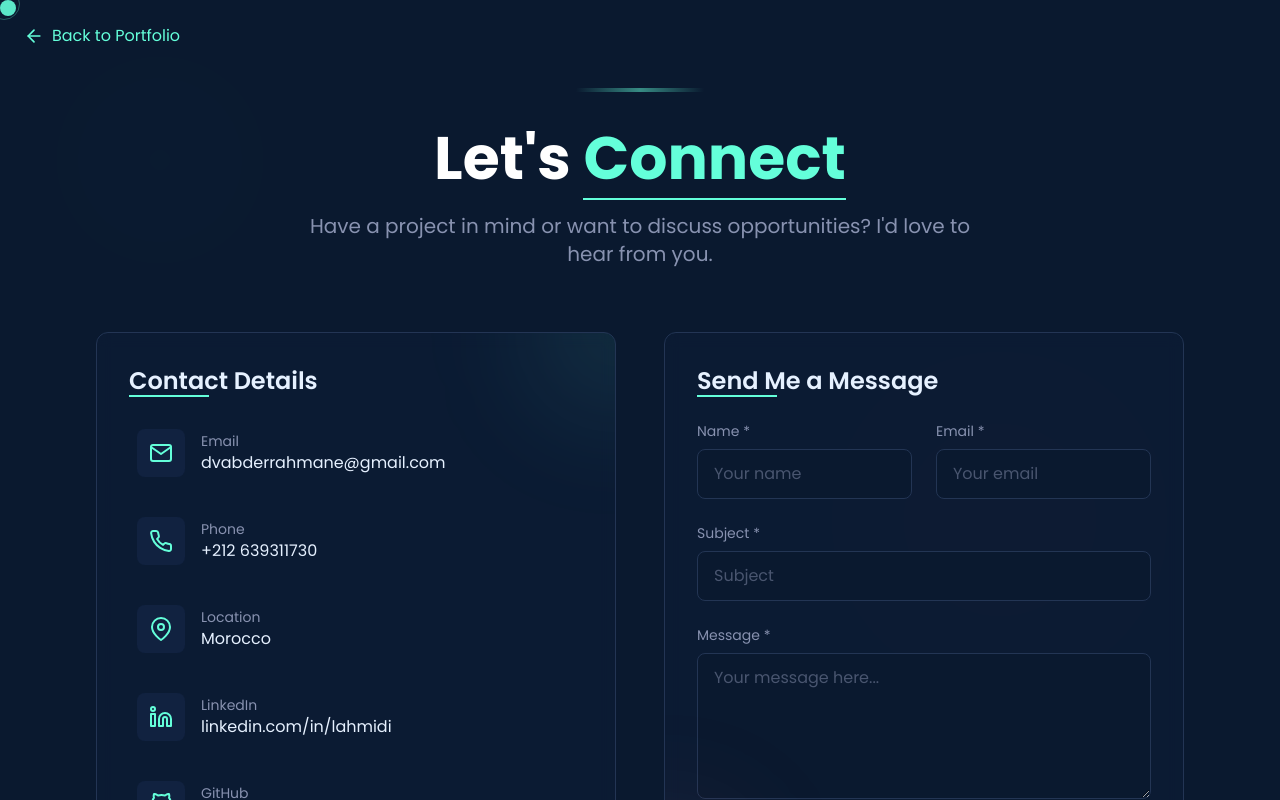
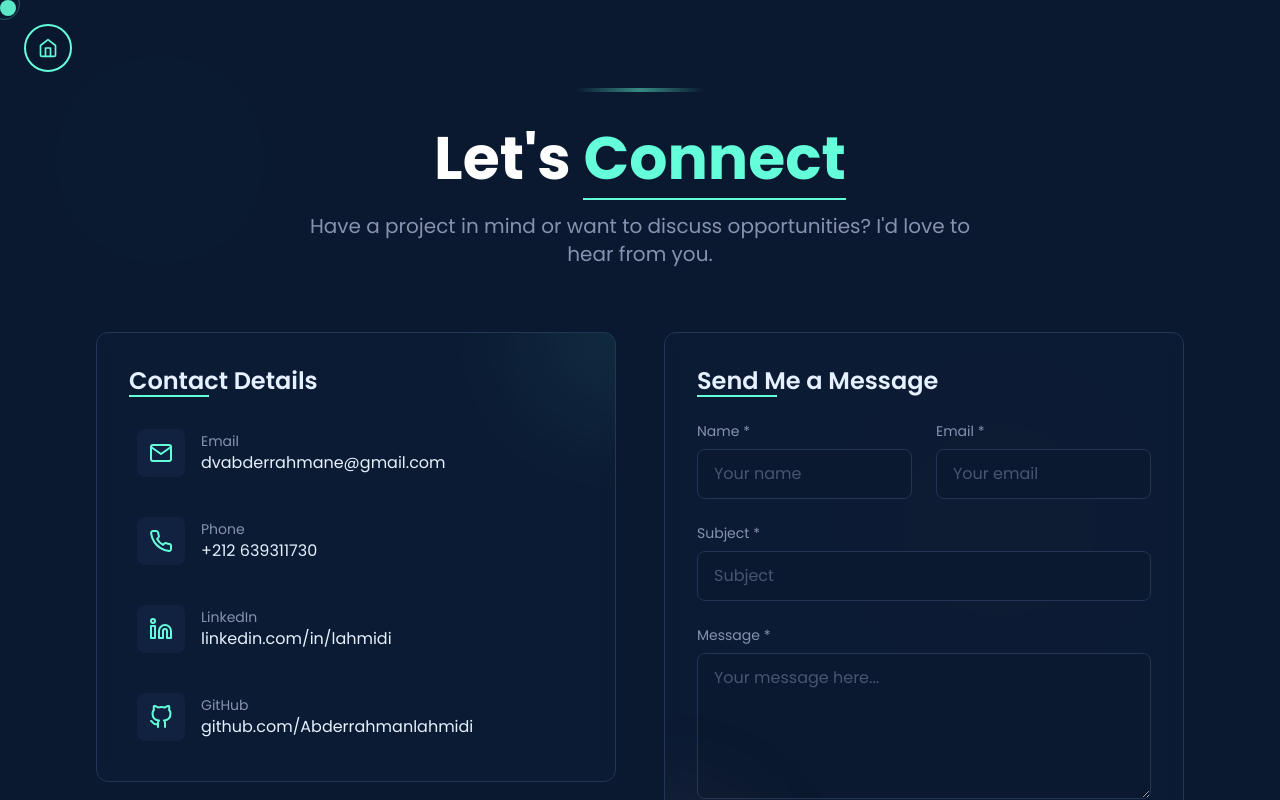
Before and after one commit to Abderrahmanlahmidi/Abderrahmane-Lahmidi, a React (Vite) app: page /contact in a window 1280 px wide. Shown: the top 800 px of the page. Built offline with nearby package versions, Linux system fonts and the light colour scheme; the HTML template or start-up script is replaced by a standard one.

Commit message:
add changes

```diff
--- a/package.json
+++ b/package.json
@@ -12,6 +12,7 @@
   "dependencies": {
     "@tailwindcss/vite": "^4.1.11",
     "framer-motion": "^12.23.11",
+    "popmotion": "^11.0.5",
     "react": "^19.1.0",
     "react-dom": "^19.1.0",
     "react-icons": "^5.5.0",
--- a/src/components/CursorFollower.jsx
+++ b/src/components/CursorFollower.jsx
@@ -7,7 +7,7 @@ export default function CursorFollower() {
   const [isClicking, setIsClicking] = useState(false);
   const [isMobile, setIsMobile] = useState(false);
 
-  // Smooth motion values for the cursor
+
   const cursorX = useMotionValue(0);
   const cursorY = useMotionValue(0);
   const springConfig = { stiffness: 500, damping: 30 };
@@ -15,9 +15,9 @@ export default function CursorFollower() {
   const y = useSpring(cursorY, springConfig);
 
   useEffect(() => {
-    // Check screen size once on mount
+
     const screenWidth = window.innerWidth;
-    if (screenWidth < 768) { // 👈 Tailwind md = 768px
+    if (screenWidth < 768) {
       setIsMobile(true);
       return;
     }
--- a/src/components/Footer.jsx
+++ b/src/components/Footer.jsx
@@ -22,7 +22,7 @@ const Footer = () => {
 
           {/* Middle - Navigation */}
           <nav className="hidden md:flex gap-6">
-            {['Home', 'About', 'Projects', 'Contact'].map((item) => (
+            {['Home', 'About', 'Skills', 'Certificates', 'Experiences', 'Projects'].map((item) => (
               <a
                 key={item}
                 href={`#${item.toLowerCase()}`}
@@ -36,7 +36,7 @@ const Footer = () => {
           {/* Right side - Social links ..*/}
           <div className="flex gap-6">
             <a
-              href="https://github.com/yourusername"
+              href="https://github.com/Abderrahmanlahmidi"
               target="_blank"
               rel="noopener noreferrer"
               aria-label="GitHub"
@@ -45,7 +45,7 @@ const Footer = () => {
               <FiGithub />
             </a>
             <a
-              href="https://linkedin.com/in/yourprofile"
+              href="https://www.linkedin.com/in/lahmidi/"
               target="_blank"
               rel="noopener noreferrer"
               aria-label="LinkedIn"
@@ -54,14 +54,14 @@ const Footer = () => {
               <FiLinkedin />
             </a>
             <a
-              href="mailto:your.email@example.com"
+              href="dvabderrahman@gmail.com"
               aria-label="Email"
               className="text-[#CCD6F6] hover:text-[#64FFDA] transition-colors text-xl"
             >
               <FiMail />
             </a>
             <a
-              href="https://twitter.com/yourhandle"
+              href="https://x.com/Abderra47978756"
               target="_blank"
               rel="noopener noreferrer"
               aria-label="Twitter"
--- a/src/pages/Contact.jsx
+++ b/src/pages/Contact.jsx
@@ -18,18 +18,41 @@ export default function ContactPage() {
         <div className="absolute bottom-40 right-40 w-60 h-60 rounded-full bg-[#FF6B6B] blur-[100px] opacity-20"></div>
       </motion.div>
 
-      {/* Back button */}
-      <motion.button
-        onClick={() => navigate("/")}
-        className="fixed top-6 left-6 z-10 flex items-center gap-2 text-[#64FFDA] hover:text-[#64FFDA]/80 transition-colors group"
-        initial={{ opacity: 0, x: -20 }}
-        animate={{ opacity: 1, x: 0 }}
-        transition={{ duration: 0.5 }}
-        whileHover={{ x: -5 }}
-      >
-        <FiArrowLeft className="text-xl transition-transform group-hover:-translate-x-1" />
-        <span>Back to Portfolio</span>
-      </motion.button>
+      {/* Circular Home Button */}
+<motion.button
+  onClick={() => navigate("/")}
+  className="fixed top-6 left-6 z-10 p-3 rounded-full border-2 border-[#64FFDA] hover:border-white bg-[#0A192F]/50 backdrop-blur-sm text-[#64FFDA] hover:text-white transition-all"
+  initial={{ opacity: 0, scale: 0.8 }}
+  animate={{ opacity: 1, scale: 1 }}
+  transition={{ duration: 0.5 }}
+  whileHover={{
+    scale: 1.1,
+    backgroundColor: 'rgba(100, 255, 218, 0.1)'
+  }}
+  whileTap={{ scale: 0.9 }}
+  aria-label="Return to home"
+>
+  <motion.div
+    animate={{ rotate: 0 }}
+    whileHover={{ rotate: -90 }}
+    transition={{ duration: 0.3 }}
+  >
+    <svg
+      xmlns="http://www.w3.org/2000/svg"
+      width="20"
+      height="20"
+      viewBox="0 0 24 24"
+      fill="none"
+      stroke="currentColor"
+      strokeWidth="2"
+      strokeLinecap="round"
+      strokeLinejoin="round"
+    >
+      <path d="M3 9l9-7 9 7v11a2 2 0 0 1-2 2H5a2 2 0 0 1-2-2z"></path>
+      <polyline points="9 22 9 12 15 12 15 22"></polyline>
+    </svg>
+  </motion.div>
+</motion.button>
 
       <div className="max-w-6xl mx-auto px-4 sm:px-6 lg:px-8 py-24 md:py-32 w-full relative">
         {/* Header section */}
@@ -137,24 +160,6 @@ export default function ContactPage() {
                 </div>
                 <div className="absolute inset-0 bg-[#64FFDA]/5 scale-x-0 group-hover:scale-x-100 origin-left transition-transform duration-500"></div>
               </motion.a>
-
-              <motion.div
-                className="flex items-center gap-4 group relative overflow-hidden p-2 rounded-lg"
-                whileHover={{ x: 5 }}
-                initial={{ opacity: 0 }}
-                whileInView={{ opacity: 1 }}
-                transition={{ delay: 0.5 }}
-                viewport={{ once: true }}
-              >
-                <div className="p-3 bg-[#112240] rounded-lg group-hover:bg-[#64FFDA]/10 transition-all duration-300 z-10">
-                  <FiMapPin className="text-2xl text-[#64FFDA]" />
-                </div>
-                <div className="z-10">
-                  <p className="text-sm text-[#8892B0]">Location</p>
-                  <p className="text-[#E6F1FF] group-hover:text-[#64FFDA] transition-colors">Morocco</p>
-                </div>
-                <div className="absolute inset-0 bg-[#64FFDA]/5 scale-x-0 group-hover:scale-x-100 origin-left transition-transform duration-500"></div>
-              </motion.div>
 
               <motion.a
                 href="https://linkedin.com/in/lahmidi"
--- a/src/sections/Hero.jsx
+++ b/src/sections/Hero.jsx
@@ -217,28 +217,6 @@ export default function Hero() {
       <div className="absolute top-full left-1/2 w-2 h-2 bg-[#112240] border-r border-b border-[#64FFDA]/30 transform -translate-x-1/2 -translate-y-1/2 rotate-45"></div>
     </div>
   </motion.div>
-
-  {/* Portfolio Link */}
-  <motion.div className="relative group">
-    <motion.a
-      onClick={() => navigate("/resume")}
-      target="_blank"
-      rel="noopener noreferrer"
-      className="relative text-[#64FFDA] text-xl"
-      aria-label="Portfolio"
-      whileHover={{ y: -2 }}
-      whileTap={{ scale: 0.95 }}
-    >
-      <FiExternalLink className="relative z-10" />
-      <motion.span
-        className="absolute bottom-0 left-1/2 w-0 h-px bg-[#64FFDA] group-hover:w-full transform -translate-x-1/2 transition-all duration-300"
-      />
-    </motion.a>
-    <div className="absolute bottom-full left-1/2 transform -translate-x-1/2 mb-2 hidden group-hover:block bg-[#112240] text-[#E6F1FF] text-sm px-3 py-1 rounded whitespace-nowrap border border-[#64FFDA]/30">
-      View my Resume
-      <div className="absolute top-full left-1/2 w-2 h-2 bg-[#112240] border-r border-b border-[#64FFDA]/30 transform -translate-x-1/2 -translate-y-1/2 rotate-45"></div>
-    </div>
-  </motion.div>
 </div>
 
               <motion.div
--- a/src/sections/Projects.jsx
+++ b/src/sections/Projects.jsx
@@ -70,7 +70,7 @@ export default function Projects() {
                     >
                       <FiGithub />
                     </a>
-                    {project.live && (
+                    {/* {project.live && (
                       <a
                         href={project.live}
                         target="_blank"
@@ -80,7 +80,7 @@ export default function Projects() {
                       >
                         <FiExternalLink />
                       </a>
-                    )}
+                    )} */}
                   </div>
                 </div>
 
```
Also changed, not shown: src/sections/Experiences.jsx (+20 -19 lines), 1 other file (tests, documents, lock files or other folders).
